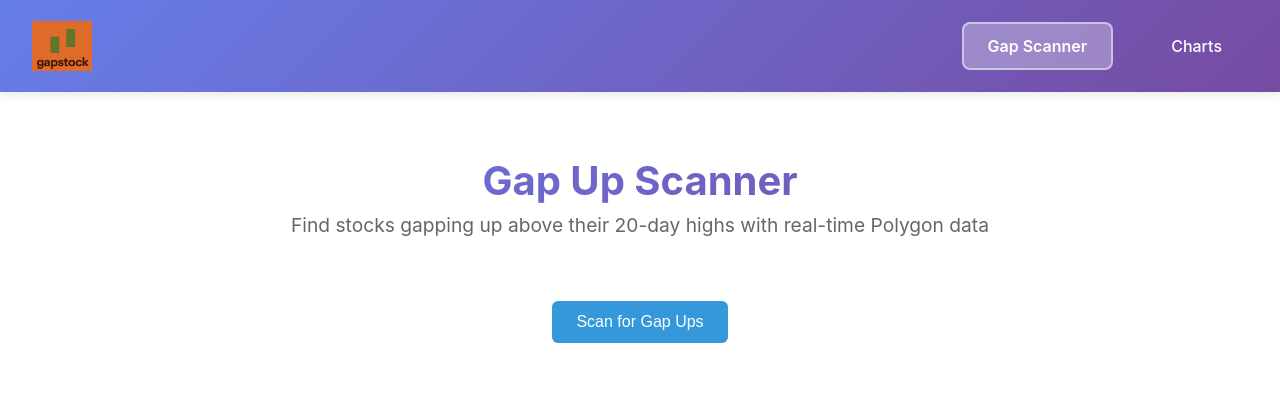
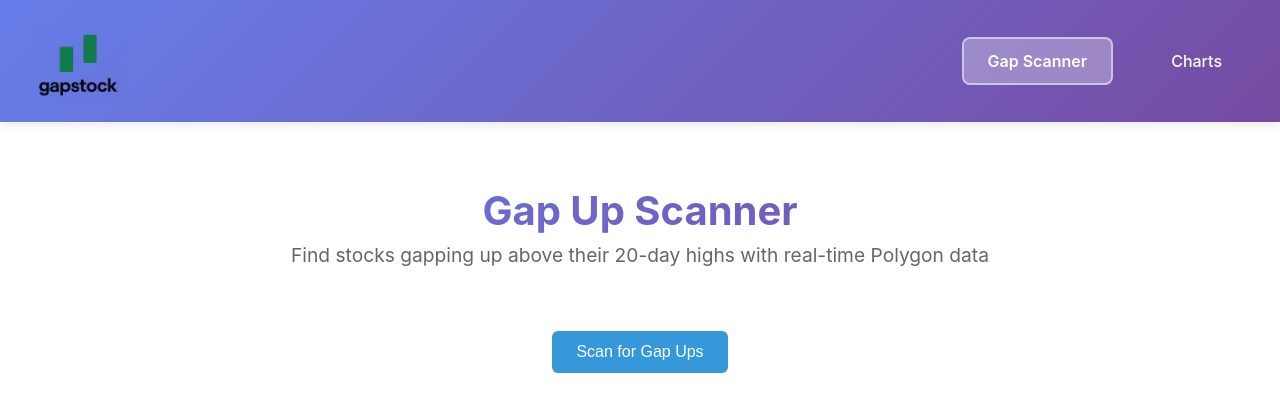
Before and after one commit to NirShihor/stockshower_new, a React (Create React App) app in the folder client/: page / in a window 1280 px wide. Shown: the top 412 px of the page. Built offline with nearby package versions, Linux system fonts and the light colour scheme; what chartjs-chart-financial would draw is missing.

Commit message:
logo added

```diff
--- a/client/src/App.css
+++ b/client/src/App.css
@@ -28,8 +28,8 @@
 }
 
 .nav-logo {
-  width: 60px;
-  height: 60px;
+  width: 90px;
+  height: 90px;
   object-fit: contain;
 }
 
--- a/client/src/components/Navigation.tsx
+++ b/client/src/components/Navigation.tsx
@@ -7,7 +7,7 @@ const Navigation: React.FC = () => {
   return (
     <nav className="navigation">
       <div className="nav-brand">
-        <img src="/gapstock logo_transparent.png" alt="gapstock logo" className="nav-logo" />
+        <img src="/gapstock logo_trans.png" alt="gapstock logo" className="nav-logo" />
       </div>
       <div className="nav-links">
         <Link
--- a/client/src/pages/GapScannerPage.tsx
+++ b/client/src/pages/GapScannerPage.tsx
@@ -499,7 +499,7 @@ const GapScannerPage: React.FC = () => {
                     <h4 style={{margin: '0 0 0.5rem 0', color: '#856404', fontSize: '0.9rem'}}>
                       🤖 Risk Assessment
                     </h4>
-                    <div style={{fontSize: '0.85rem', lineHeight: '1.4', color: '#856404'}}>
+                    <div style={{fontSize: '1.1rem', lineHeight: '1.4', color: '#856404'}}>
                       {riskAssessments.get(stock.stockSymbol)?.assessment.split('\n').map((line, index) => (
                         <p key={index} style={{margin: '0.25rem 0'}}>{line}</p>
                       ))}
```
Also changed, not shown: client/public/gapstock logo_trans.png (added).
